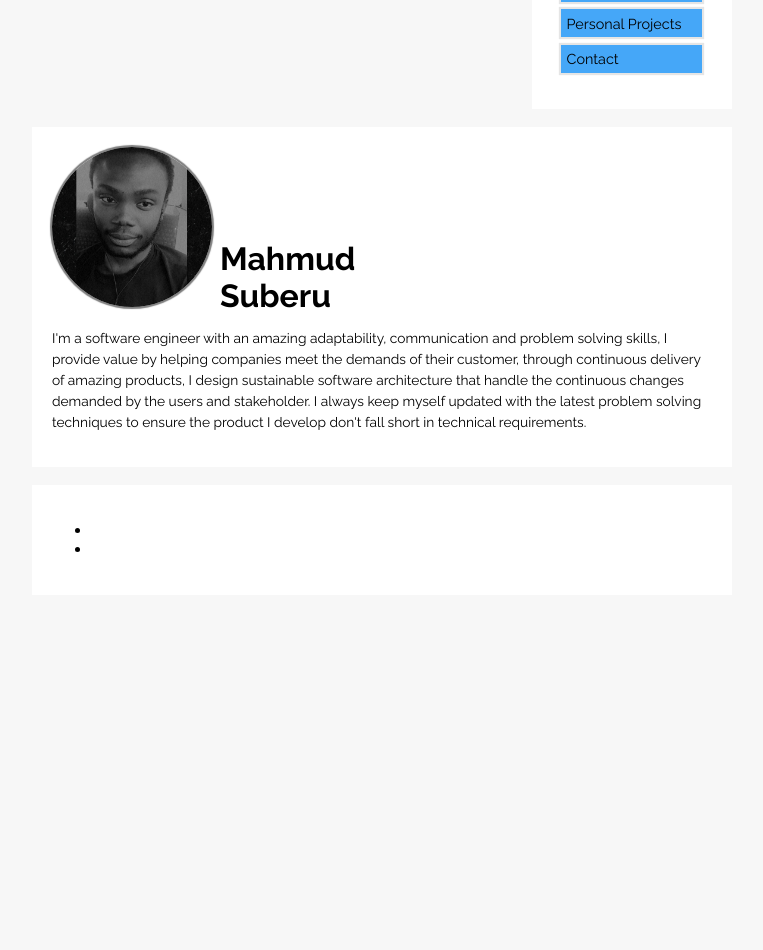
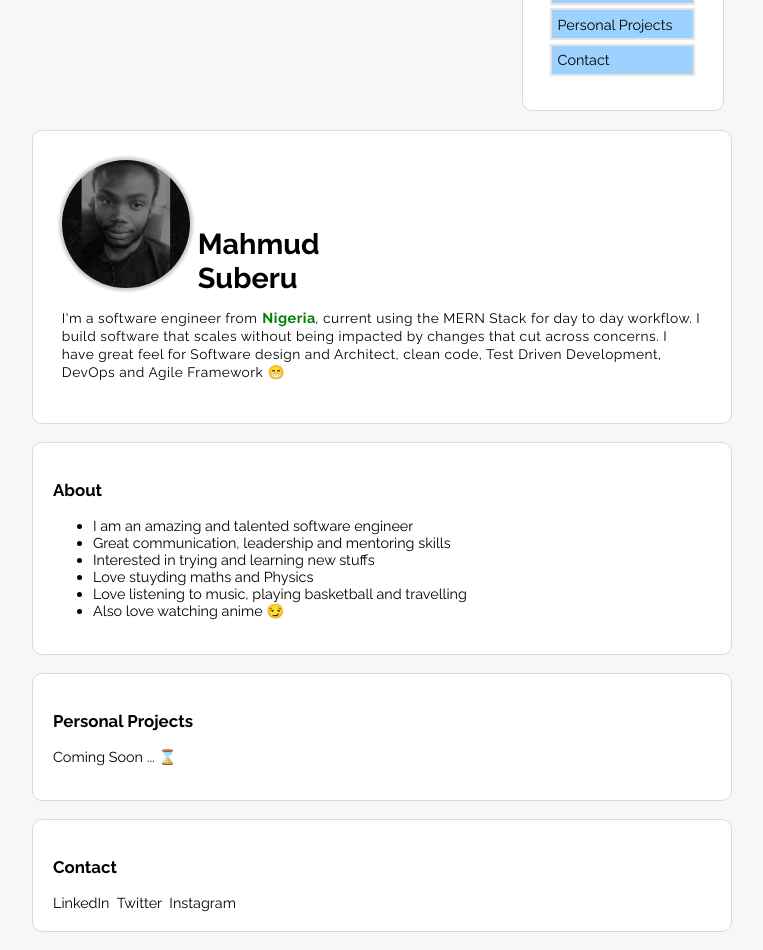
Before and after one commit to merhmood/merhmood.github.io, a React (Create React App) app: page / in a window 1280 px wide. Shown: the part 120-1070 px from the top of the page, without its empty margins (258-1021 px from the left). Before the commit the page ends 800 px from the top, so only its background shows below. Built offline with nearby package versions, Linux system fonts and the light colour scheme.

Commit message:
finish redesigning portfolio

```diff
--- a/package.json
+++ b/package.json
@@ -15,6 +15,7 @@
     "react-dom": "^18.2.0",
     "react-scripts": "5.0.1",
     "typescript": "^4.7.4",
+    "typewriter-effect": "^2.19.0",
     "web-vitals": "^2.1.4"
   },
   "scripts": {
--- a/public/index.html
+++ b/public/index.html
@@ -32,7 +32,7 @@
     -->
     <title>Mahmud Suberu | Portfolio</title>
   </head>
-  <body>
+  <body id="body">
     <noscript>You need to enable JavaScript to run this app.</noscript>
     <div id="root"></div>
     <!--
--- a/src/App.css
+++ b/src/App.css
@@ -8,14 +8,17 @@ body {
 .app {
   width: 90%;
   max-width: 700px;
+  font-size: 0.9rem;
   margin: 0 auto;
 }
 .app nav {
   width: 200px;
   position: fixed;
-  font-size: 0.9rem;
   top: 1.5em;
+  border: 1px solid #dadada;
+  border-radius: 10px;
   background-color: white;
+  z-index: 3;
 }
 .app nav ul {
   background-color: white;
@@ -27,46 +30,59 @@ body {
   width: 130px;
   padding: 0.4em;
   box-shadow: 0 0 1px 2px rgba(0, 0, 0, 0.1);
-  background-color: rgb(69, 167, 248);
+  background-color: rgb(156, 210, 253);
 }
 .app nav ul li a {
   color: black;
   text-decoration: none;
 }
-@media screen and (max-width: 500px) {
-  .app nav {
-    background-color: white;
-    justify-content: flex-start;
-  }
-}
-@media screen and (min-width: 783px) {
-  .app nav {
-    background-color: white;
-    justify-content: flex-start;
-  }
-}
 .app .home {
   background-color: white;
-  margin-top: 247px;
-  padding: 20px;
+  margin-top: 250px;
+  padding: 2em;
+  border: 1px solid #dadada;
+  border-radius: 10px;
 }
-.app .home .my-self img {
-  height: 10rem;
-  width: 10rem;
-  box-shadow: 0 0 1px 2px rgba(0, 0, 0, 0.5);
+.app .home .my-self .image-container {
+  height: 8rem;
+  width: 8rem;
+  display: inline-block;
+  position: relative;
+}
+.app .home .my-self .image-container img {
+  width: 100%;
+  height: 100%;
+  box-shadow: 0 0 3px 3px rgba(0, 0, 0, 0.2);
   object-fit: cover;
   border-radius: 100px;
+  animation: myselfimg 5s ease-in-out;
+}
+.app .home .my-self:nth-child(2) {
+  display: inline;
+}
+@keyframes myselfimg {
+  0% {
+    opacity: 0;
+    scale: 0;
+    transform: rotate(0deg);
+  }
+  100% {
+    opacity: 1;
+    scale: 1;
+    transform: rotate(1800deg);
+  }
 }
 .app .home .my-self span {
   display: inline-block;
   font-weight: bold;
   margin-left: 0.5rem;
-  font-size: 2rem;
+  font-size: 1.8rem;
   width: 10px;
 }
 .app .home .my-self p {
   font-size: 0.86rem;
-  line-height: 21px;
+  line-height: 18px;
+  letter-spacing: 0.5px;
 }
 @media screen and (max-width: 500px) {
   .app .home .my-self span {
@@ -75,9 +91,36 @@ body {
   }
 }
 .app .about {
+  border: 1px solid #dadada;
+  border-radius: 10px;
   background-color: white;
   margin-top: 18px;
   padding: 20px;
 }
+.app .personal-projects {
+  border: 1px solid #dadada;
+  border-radius: 10px;
+  background-color: white;
+  margin-top: 18px;
+  padding: 20px;
+}
+.app .contact {
+  border: 1px solid #dadada;
+  border-radius: 10px;
+  background-color: white;
+  margin: 18px 0;
+  padding: 20px;
+}
+.app .contact div span {
+  display: inline-block;
+  margin-right: 0.5em;
+}
+.app .contact div span a {
+  color: black;
+  text-decoration: none;
+}
+.app .contact div span a:hover {
+  text-decoration: underline;
+}
 
 /*# sourceMappingURL=App.css.map */
--- a/src/App.tsx
+++ b/src/App.tsx
@@ -4,6 +4,8 @@ import React from 'react'
 import Header from './components/Header'
 import Home from './components/Home'
 import About from './components/About'
+import PersonalProjects from './components/PersonalProjects'
+import Contact from './components/Contact'
 import './App.css'
 
 function App() {
@@ -14,6 +16,8 @@ function App() {
           <Header />
           <Home />
           <About />
+          <PersonalProjects />
+          <Contact />
       </div>
     </>
   )
--- a/src/components/About.tsx
+++ b/src/components/About.tsx
@@ -2,13 +2,21 @@ import React from 'react'
 
 const About = () => {
   return (
-    <div className='about'>
-        <div>
-            <ul>
-                <li></li>
-                <li></li>
-            </ul>
-        </div>
+    <div className='about' id='about'>
+      <div>
+        <h3>About</h3>
+        <ul>
+            <li>I am an amazing and talented software engineer</li>
+            <li>Great communication, leadership and mentoring skills</li>
+            <li>Interested in trying and learning new stuffs</li>
+            <li>Love stuyding maths and Physics</li>
+            <li>
+              Love listening to music,
+              playing basketball and travelling
+            </li>
+            <li>Also love watching anime &#x1F60F;</li>
+        </ul>
+      </div>
     </div>
   )
 }
--- a/src/components/Contact.tsx
+++ b/src/components/Contact.tsx
@@ -2,7 +2,20 @@ import React from 'react'
 
 const Contact = () => {
   return (
-    <div id="contact">Contact</div>
+    <div className='contact' id="contact">
+      <h3>Contact</h3>
+      <div>
+        <span>
+          <a
+          href="https://www.linkedin.com/in/mahmud-suberu-684020235/"
+          >
+            LinkedIn
+          </a>
+        </span>
+        <span><a href="https://twitter.com/merh_mood">Twitter</a></span>
+        <span><a href="https://www.instagram.com/merh_mood/">Instagram</a></span>
+      </div>
+    </div>
   )
 }
 
--- a/src/components/Header.tsx
+++ b/src/components/Header.tsx
@@ -11,7 +11,7 @@ export function navLeftSpacing() {
   const mediaQueries = window.matchMedia('(min-width: 783px)')
   if (mediaQueries.matches) {
     const navWidth = 180
-    const appWidth = 660
+    const appWidth = 640
     const navLeftSpacing = appWidth + ((window.innerWidth - appWidth) / 2) - navWidth
     return { left: navLeftSpacing }
   }
--- a/src/components/Home.tsx
+++ b/src/components/Home.tsx
@@ -1,12 +1,42 @@
-import React from 'react'
+import React, { useEffect, useState } from 'react'
 
 const Home = () => {
+
+  const [profilePic, setProfilePic] = useState('')
+
+  useEffect(()=>{
+    setProfilePic(
+      `${process.env.PUBLIC_URL}/assets/profile-img.jpg`
+    )
+  }, [])
+
   return (
-    <div className='home' id='home'>
+    <div className='home'>
       <div className='my-self'>
-        <img src={`${process.env.PUBLIC_URL}/assets/profile-img.jpg`} alt="" />
+        <div className='image-container'>
+          <img src={profilePic} alt='profile pic' />
+        </div>
         <span>Mahmud Suberu</span>
-        <p>I'm a software engineer with an amazing adaptability, communication and problem solving skills, I provide value by helping companies meet the demands of their customer, through continuous delivery of amazing products, I design sustainable software architecture that handle the continuous changes demanded by the users and stakeholder. I always keep myself updated with the latest problem solving techniques to ensure the product I develop don't fall short in technical requirements. </p>
+        <p>
+          I'm a software engineer from
+
+          <span style={
+            {
+              color: 'green',
+              fontSize: '0.9rem',
+              marginLeft: 5,
+              marginRight: 43
+            }
+          }>
+            Nigeria
+          </span>
+          , current using the MERN Stack for day to day workflow.
+          I build software that scales without being impacted by
+          changes that cut across concerns. I have great feel for
+          Software design and Architect, clean code, Test Driven Development,
+          DevOps and Agile Framework &#x1F601;
+
+        </p>
       </div>
     </div>
   )
--- a/src/components/Nav.tsx
+++ b/src/components/Nav.tsx
@@ -27,10 +27,10 @@ const Nav = (props: NavProps) => {
   return (
     <nav style={cssStyle}>
         <ul>
-        <li><a href="#home">Home</a></li>
-        <li><a href="#about">About</a></li>
-        <li><a href="#personal-projects">Personal Projects</a></li>
-        <li><a href="#contact">Contact</a></li>
+        <li><a href='/'>Home</a></li>
+        <li><a href='#about'>About</a></li>
+        <li><a href='#personal-projects'>Personal Projects</a></li>
+        <li><a href='#contact'>Contact</a></li>
         </ul>
     </nav>
   )
--- a/src/components/PersonalProjects.tsx
+++ b/src/components/PersonalProjects.tsx
@@ -2,7 +2,13 @@ import React from 'react'
 
 const PersonalProjects = () => {
   return (
-    <div id="personal-projects">PersonalProjects</div>
+    <div
+      className='personal-projects'
+      id="personal-projects"
+    >
+      <h3>Personal Projects</h3>
+      <p>Coming Soon ... &#x231B;</p>
+    </div>
   )
 }
 
--- a/src/scss/App.scss
+++ b/src/scss/App.scss
@@ -8,13 +8,16 @@ body {
 .app{
     width: 90%;
     max-width: 700px;
+    font-size: 0.9rem;
     margin: 0 auto;
     nav{
         width: 200px;
         position: fixed;
-        font-size: 0.9rem;
         top: 1.5em;
+        border: 1px solid #dadada;
+        border-radius: 10px;
         background-color: white;
+        z-index: 3;
         ul{
             background-color: white;
             padding: 1em 2em;
@@ -24,7 +27,7 @@ body {
                 width: 130px;
                 padding: 0.4em;
                 box-shadow: 0 0 1px 2px rgba($color: #000000, $alpha: 0.1);
-                background-color: rgb(69, 167, 248);
+                background-color: rgb(156, 210, 253);
                 a{
                   color: black;
                   text-decoration: none;
@@ -32,41 +35,61 @@ body {
             }
         }
     }
-    //media queries for nav and its children
-    @media screen and (max-width: 500px) {
-        nav{
-            background-color: white;
-            justify-content: flex-start;
-        }
-    }
+    //media queries for nav and its children,
+    //this is use by match media
     @media screen and (min-width: 783px) {
-        nav {
-            background-color: white;
-            justify-content: flex-start;
-        }
     }
     .home{
         background-color: white;
-        margin-top: 247px;
-        padding: 20px;
+        margin-top: 250px;
+        padding: 2em;
+        border: 1px solid #dadada;
+        border-radius: 10px;
         .my-self{
-            img{
-                height: 10rem;
-                width: 10rem;
-                box-shadow: 0 0 1px 2px rgba($color: #000000, $alpha: 0.5);
-                object-fit: cover;
-                border-radius: 100px;
+            .image-container{
+                height: 8rem;
+                width: 8rem;
+                display: inline-block;
+                position: relative;
+                img {
+                    width: 100%;
+                    height: 100%;
+                    box-shadow: 0 0 3px 3px rgba($color: #000000, $alpha: 0.2);
+                    object-fit: cover;
+                    border-radius: 100px;
+                    animation: myselfimg 5s ease-in-out;
+                }
+            }
+            &:nth-child(2){
+                display: inline;
+            }
+            @keyframes myselfimg {
+                0%{
+                    opacity: 0;
+                    scale: 0;
+                    transform: rotate(0deg);
+                    // position: absolute;
+                    // left: -33rem;
+                }
+                100%{
+                    opacity: 1;
+                    scale: 1;
+                    transform: rotate(1800deg);
+                    // position: absolute;
+                    // left: 0;
+                }
             }
             span{
                 display: inline-block;
                 font-weight: bold;
                 margin-left: 0.5rem;
-                font-size: 2rem;
+                font-size: 1.8rem;
                 width: 10px;
             }
             p{
                 font-size: 0.86rem;
-                line-height: 21px;
+                line-height: 18px;
+                letter-spacing: 0.5px;
             }
         }
     }
@@ -81,9 +104,38 @@ body {
         }
     }
     .about{
+        border: 1px solid #dadada;
+        border-radius: 10px;
        background-color: white;
        margin-top: 18px;
        padding: 20px;
     }
+    .personal-projects {
+        border: 1px solid #dadada;
+        border-radius: 10px;
+        background-color: white;
+        margin-top: 18px;
+        padding: 20px;
+    }
+    .contact {
+        border: 1px solid #dadada;
+        border-radius: 10px;
+        background-color: white;
+        margin: 18px 0;
+        padding: 20px;
+        div{
+            span{
+                display: inline-block;
+                margin-right: 0.5em;
+                a{
+                    color: black;
+                    text-decoration: none;
+                }
+                a:hover{
+                    text-decoration: underline;
+                }
+            }
+        }
+    }
 
 }
```
Also changed, not shown: 2 other files (tests, documents, lock files or other folders).
